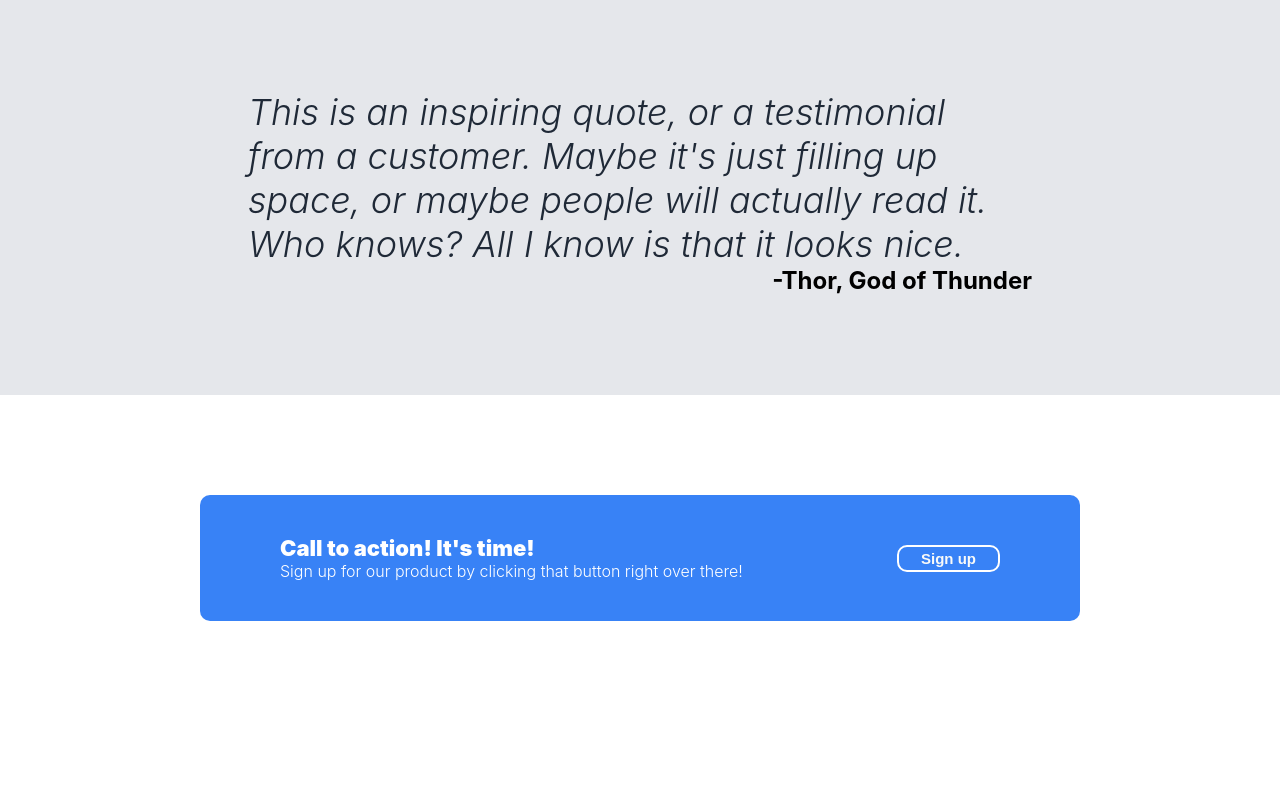
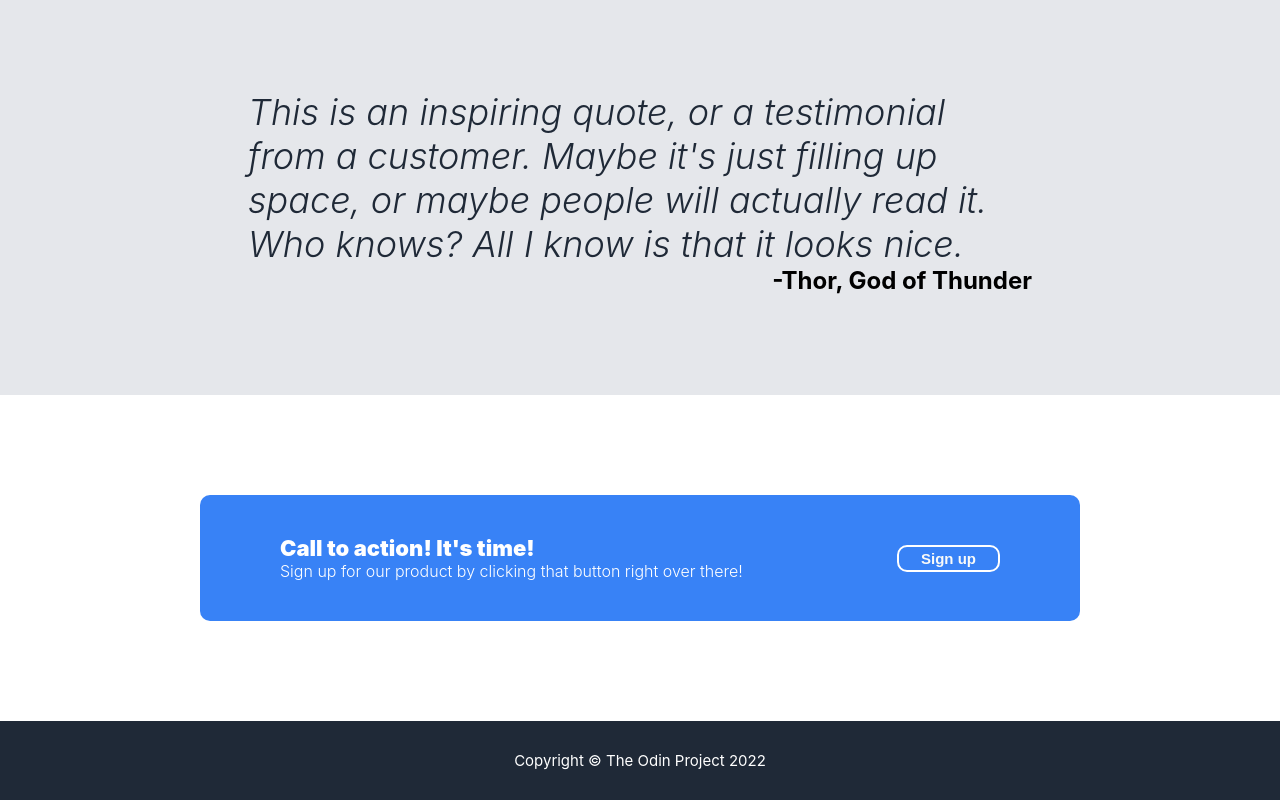
Before and after one commit to nsaquino/odin-landing-page, a plain HTML site: page index.html in a window 1280 px wide. Shown: the part 830-1630 px from the top of the page. Before the commit the page ends 1551 px from the top, so only its background shows below. Drawn offline with Linux system fonts and the light colour scheme.

Commit message:
Add footer to web page

```diff
--- a/css/style.css
+++ b/css/style.css
@@ -201,3 +201,15 @@ button {
     border-radius: 10px;
     padding: 3px 22px;
 }
+
+/* Footer section */
+
+.footer {
+    background-color: #1f2937;
+    color: white;
+    display: flex;
+    justify-content: center;
+    align-items: center;
+    padding: 30px 200px;
+    font-size: 15px;
+}
--- a/index.html
+++ b/index.html
@@ -66,5 +66,8 @@
                 </div>
             </div>
         </div>
+        <div class="footer">
+            <div class="copyright">Copyright © The Odin Project 2022</div>
+        </div>
     </body>
 </html>
```
